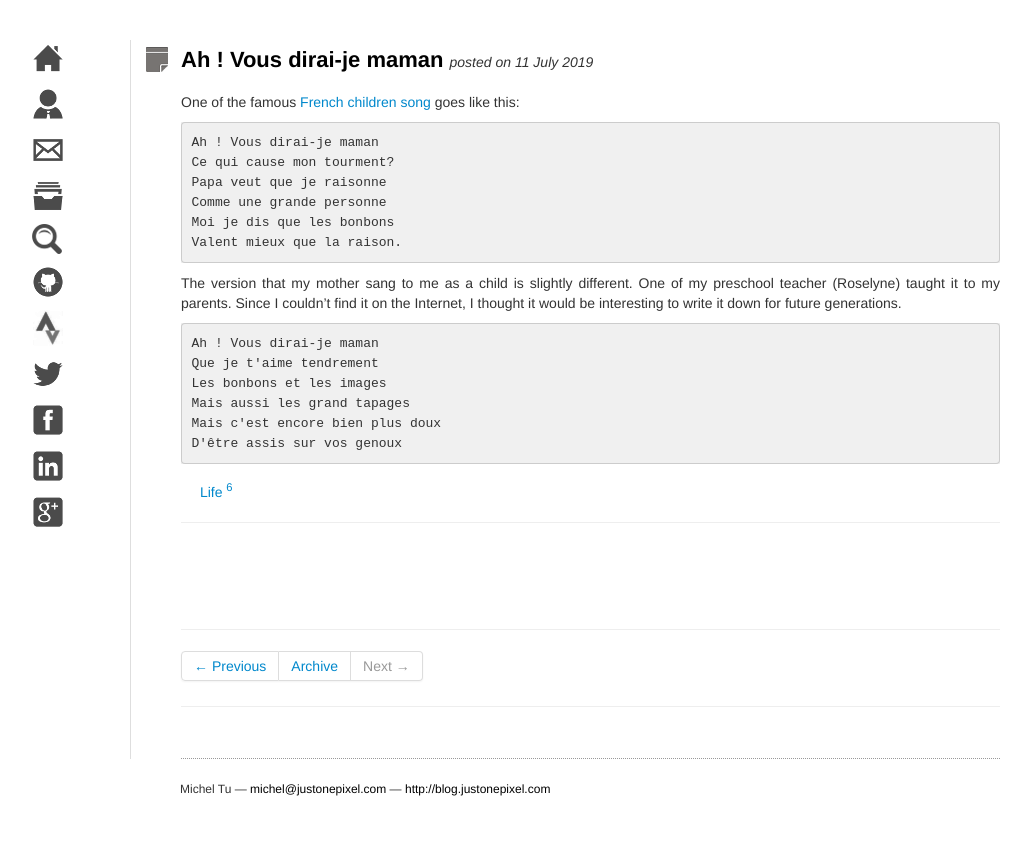
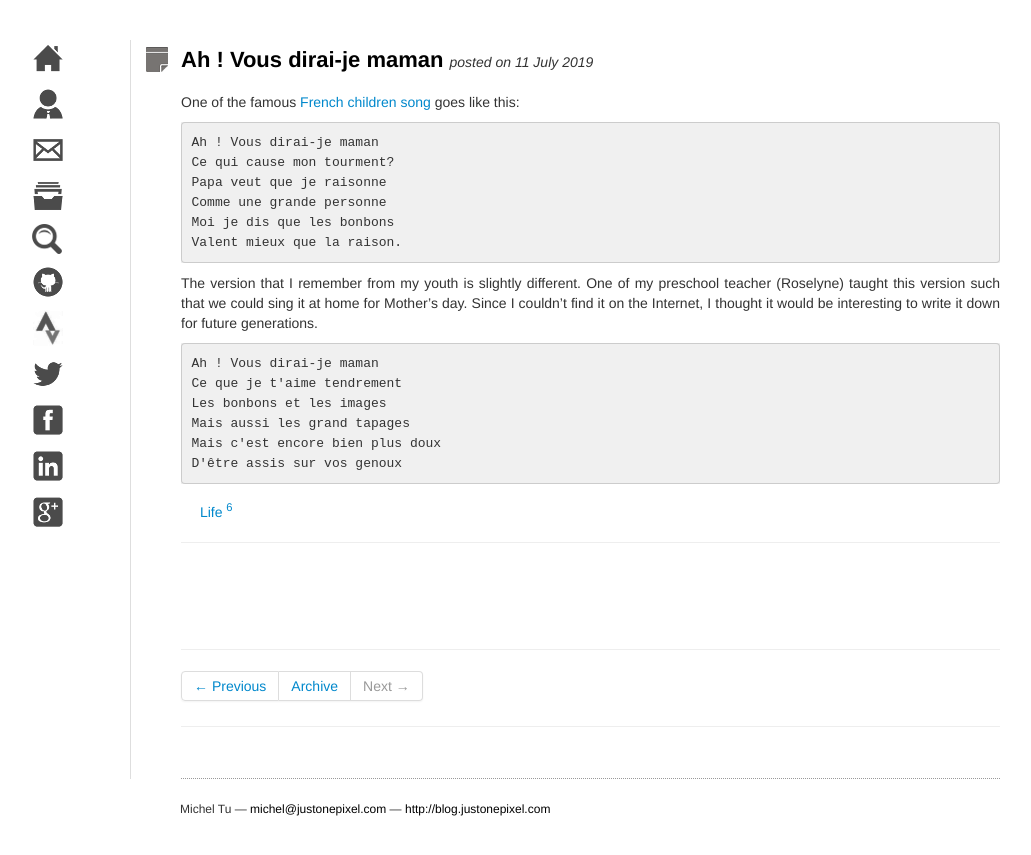
Before and after one commit to neumino/blog, a Jekyll site: the page built from _posts/2019-07-11-a-vous-dira-je-maman.md, in a window 1280 px wide. Shown: the top 855 px of the page, without its empty margins (125-1156 px from the left). Built offline with Jekyll 4.4.1, drawn with Linux system fonts in a browser that asks for light colours.

Commit message:
small tweak

````diff
--- a/_posts/2019-07-11-a-vous-dira-je-maman.md
+++ b/_posts/2019-07-11-a-vous-dira-je-maman.md
@@ -18,14 +18,14 @@ Moi je dis que les bonbons
 Valent mieux que la raison.
 ```
 
-The version that my mother sang to me as a child is slightly different. One of
-my preschool teacher (Roselyne) taught it to my parents. Since I couldn't find
-it on the Internet, I thought it would be interesting to write it down for
-future generations.
+The version that I remember from my youth is slightly different. One of my
+preschool teacher (Roselyne) taught this version such that we could sing it at
+home for Mother's day. Since I couldn't find it on the Internet, I thought it
+would be interesting to write it down for future generations.
 
 ```
 Ah ! Vous dirai-je maman
-Que je t'aime tendrement
+Ce que je t'aime tendrement
 Les bonbons et les images
 Mais aussi les grand tapages
 Mais c'est encore bien plus doux
````
